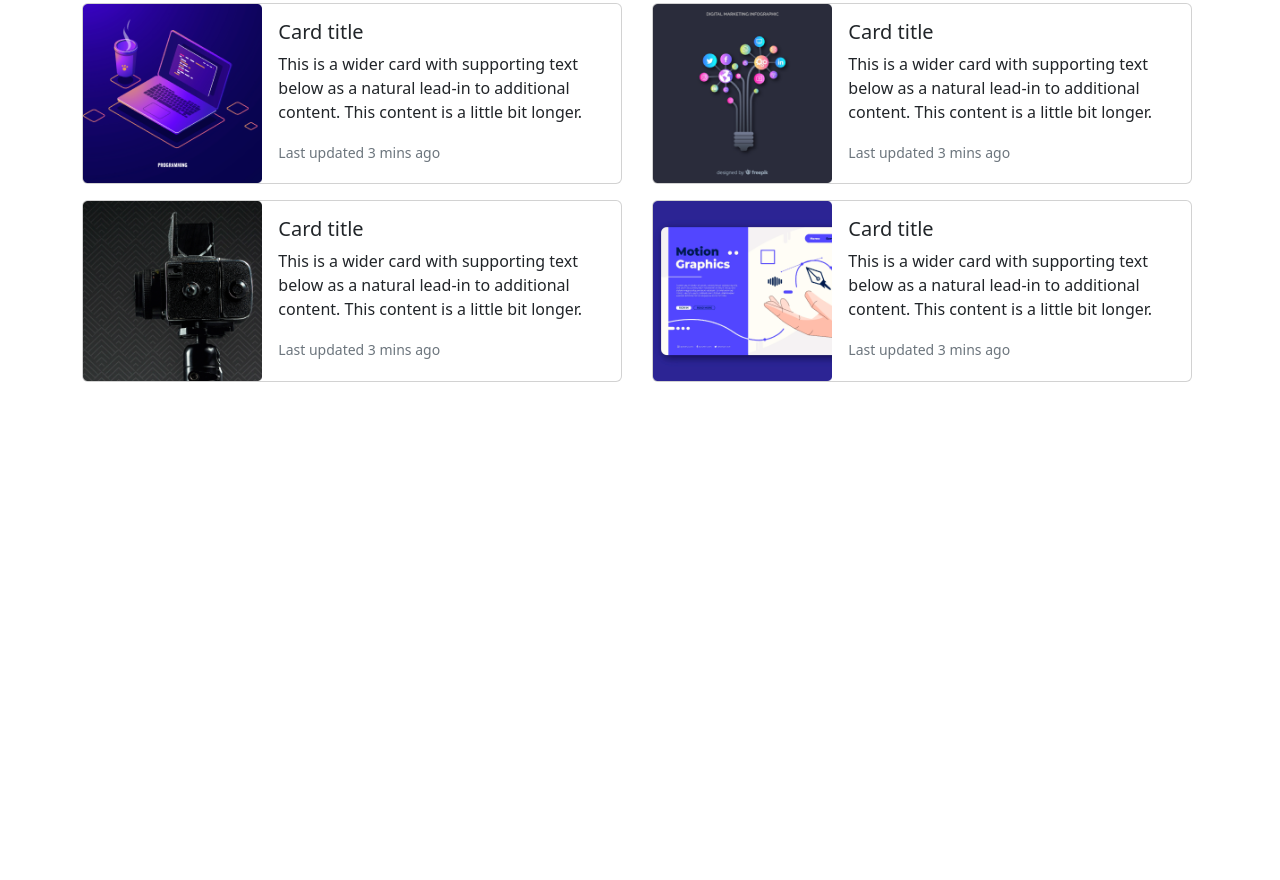
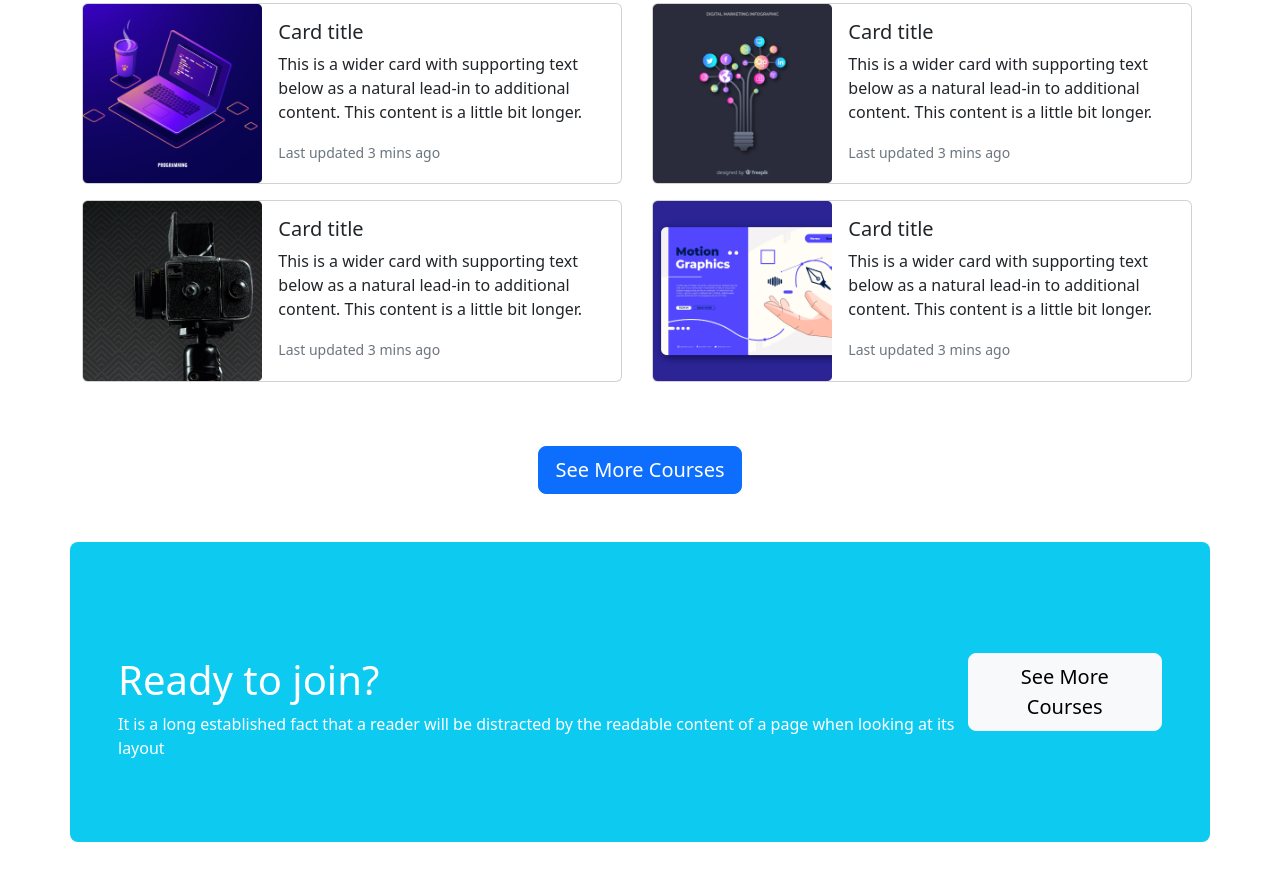
Before and after one commit to sadiikul/edTech, a plain HTML site: page index.html in a window 1280 px wide. Shown: the part 1222-2102 px from the top of the page. Before the commit the page ends 1620 px from the top, so only its background shows below. Drawn offline with nearby package versions, Linux system fonts and the light colour scheme.

Commit message:
added more join section

```diff
--- a/index.html
+++ b/index.html
@@ -107,7 +107,7 @@
 
 
         <!-- ========== courses  ========== -->
-        <section class="container">
+        <section class="container my-5">
             <br>
             <div class="text-center my-5">
                 <h1>Discover Our Popular
@@ -218,6 +218,25 @@
         </section>
         <!-- ========== End  ========== -->
 
+        <div class="text-center my-5">
+          <button class="btn btn-primary btn-lg">See More Courses</button>
+      </div>
+
+        <!-- ========== join  ========== -->
+
+      <section style="height: 300px;" class="container d-flex justify-content-between align-items-center bg-info p-5 rounded-3 my-5">
+        <div class="mt-5 text-white">
+          <h1>Ready to join?</h1>
+          <p >It is a long established fact that a reader will be distracted by the
+            readable content of a page when looking at its layout</p>
+        </div>
+        <div>
+          <button class="btn btn-light btn-lg">See More Courses</button>
+        </div>
+      </section>
+
+      <!-- ========== End  ========== -->
+
     </main>
 
 
```
